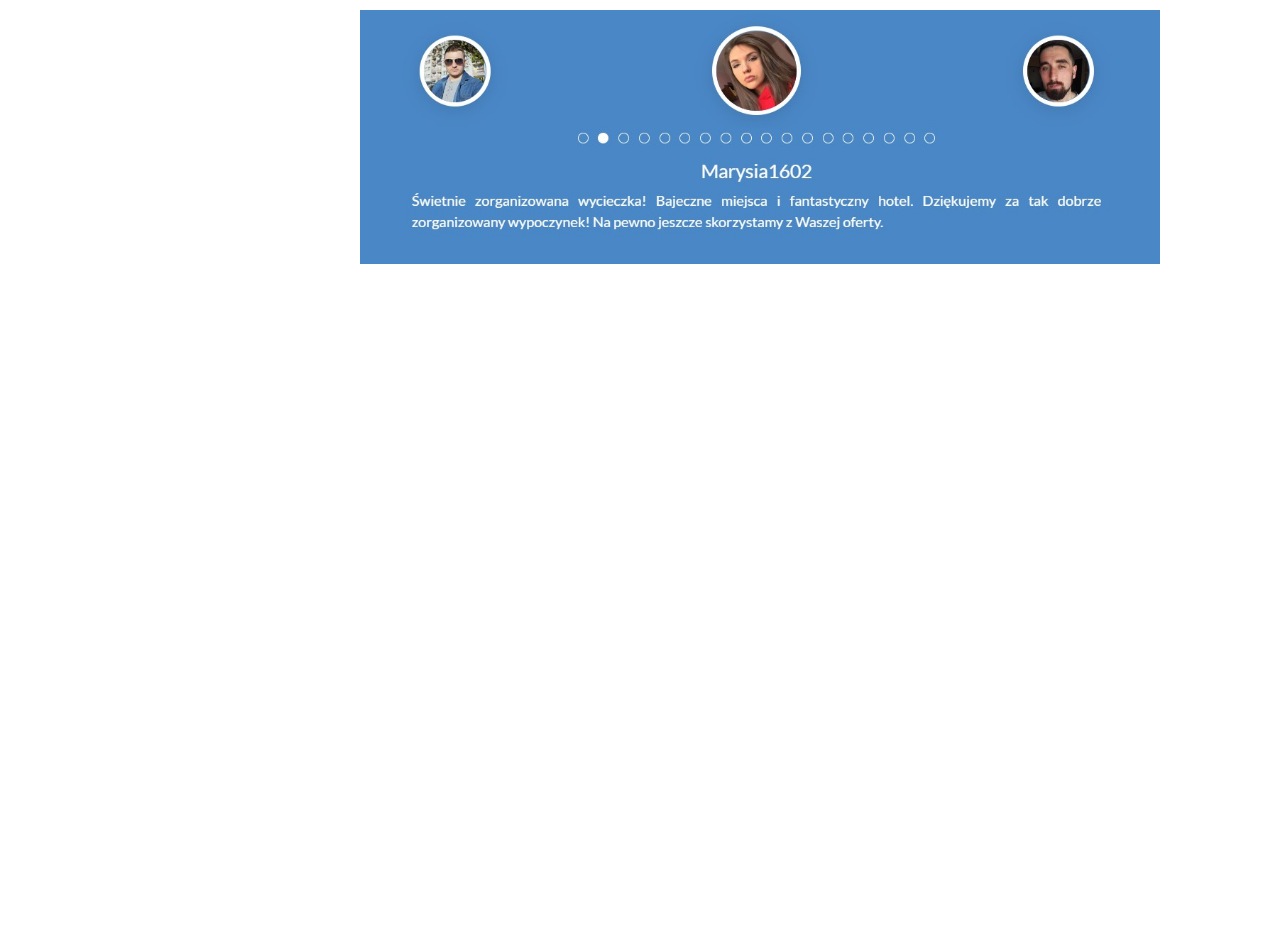
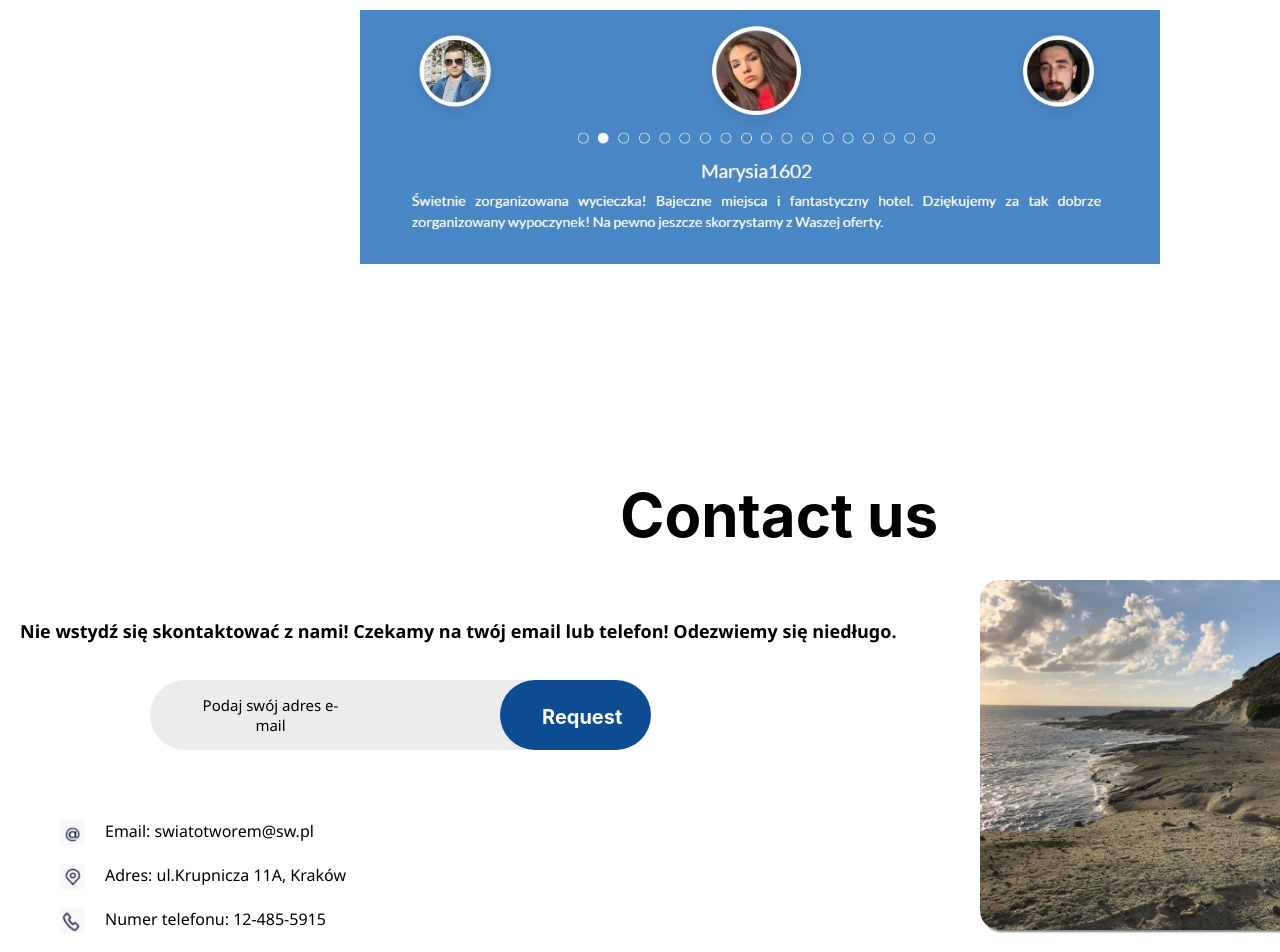
Before and after one commit to ewelinaszel/travel_agency_web_page, a plain HTML site: page html_css/Strona_glowna/strona_glowna.html in a window 1280 px wide. Shown: the part 2240-3192 px from the top of the page. Before the commit the page ends 2504 px from the top, so only its background shows below. Drawn offline with nearby package versions, Linux system fonts and the light colour scheme.

Commit message:
Add contact us paragraph

```diff
--- a/html_css/Strona_glowna/strona_glowna.html
+++ b/html_css/Strona_glowna/strona_glowna.html
@@ -40,7 +40,7 @@
 
             <div class ="in_touch_para">
                 <h2>Pozostań z nami w kontakcie</h2>
-                <p>Dołącz do naszej społeczności. Będziesz na bieżąco z najnowszymi pomysłami wycieczek!</p>
+                <p>Dołącz do naszej społeczności. Będziesz na bieżąco z najnowszymi pomysłami wycieczek! Zapisz się na newsletter!</p>
                 <div class = "email_para">
                     <p>Podaj swój adres e-mail</p>
                 </div>
@@ -55,6 +55,31 @@
                 <img src="img/opinia.jpg">
             </div>
 
+            <div class = "contact_us">
+                <h2>Contact us</h2>
+                <div class="contact_us_txt">
+                    <p>Nie wstydź się skontaktować z nami! Czekamy na twój email lub telefon! Odezwiemy się niedługo.</p>
+                </div>
+
+                <div class = "email_para">
+                    <p>Podaj swój adres e-mail</p>
+                </div>
+                <div class ="subscribe_para">
+                    <a href="#">Request</a>
+                </div>
+                <div class="contact_us_img">
+                    <img src="img/318562506_1178359482814556_1830374186338775289_n.jpg">
+                </div>
+                <div class="contact_us_data">
+                    <img src="img/malpa.jpg" width="35px" height="35px">
+                    <p>Email: swiatotworem@sw.pl</p><br>
+                    <img src="img/lokalizacja.jpg">
+                    <p>Adres: ul.Krupnicza 11A, Kraków</p><br>
+                    <img src="img/call.jpg">
+                    <p>Numer telefonu: 12-485-5915</p><br>
+                </div>
+            </div>
+
         </div>
 
       </body>
--- a/html_css/Strona_glowna/style.css
+++ b/html_css/Strona_glowna/style.css
@@ -127,7 +127,7 @@ a:active {
     height: 45px;
     left: 168px;
     top:280px;
-    background: #D9D9D9;
+    background: #0d4c92;
     border-radius: 20px;
   }
   .main .philosophy .read_more a{
@@ -145,7 +145,7 @@ a:active {
     display: flex;
     align-items: center;
     text-align: center;
-    color: #000000;
+    color: #ffffff;
   }
   .main .philosophy .read_more a:hover{
     color: grey;
@@ -200,8 +200,8 @@ color: #000000;
     position: absolute;
     width: 500px;
     height: 70px;
-    left: 700px;
-    top: 150px;
+    left: 800px;
+    top: 180px;
 
     background: #FFFFFF;
     border-radius: 40px;
@@ -223,10 +223,10 @@ color: #000000;
     position: absolute;
     width: 150.5px;
     height: 70px;
-    left: 1050px;
-    top: 150px;
+    left: 1150px;
+    top: 180px;
 
-    background:#D9D9D9;
+    background:#0d4c92;
     border-radius: 40px;
   }
   .main .in_touch_para .subscribe_para a{
@@ -245,7 +245,7 @@ color: #000000;
     align-items: center;
     text-align: center;
 
-    color: #000000;
+    color: #fefcfc;
 
   }
   .main .in_touch_para .subscribe_para:hover{
@@ -293,3 +293,126 @@ color: #000000;
     left: 360px;
     top: 2250px;
 }
+.main .contact_us{
+  position: absolute;
+  width: 1600px;
+  height: 300px;
+  left: 0px;
+  top: 2800px;
+
+  background:  #ffffff;
+
+}
+.main .contact_us h2{
+
+  position: absolute;
+  width: 514px;
+  height: 71px;
+  left: 620px;
+  top: -80px;
+
+  font-family: 'Inter';
+    font-style: normal;
+    font-weight: 700;
+    font-size: 60px;
+    line-height: 77px;
+    display: flex;
+    align-items: center;
+    text-align: center;
+
+    color: #000000;
+}
+.main .contact_us .contact_us_txt p{
+  position: absolute;
+  width: 900px;
+  height: 81px;
+  left: 20px;
+  top: 30px;
+
+    font-style: normal;
+    font-weight: 700;
+    font-size: 18px;
+    line-height: 20px;
+    display: flex;
+    align-items: center;
+    text-align: center;
+
+    color: #000000;
+}
+.main .contact_us .email_para{
+  position: absolute;
+  width: 500px;
+  height: 70px;
+  left: 150px;
+  top: 120px;
+
+  background: #ececec;
+  border-radius: 40px;
+}
+.main .contact_us .email_para p{
+  position: absolute;
+  width: 151px;
+  height: 24px;
+  left: 45px;
+  top: 23px;
+  font-style: normal;
+  font-weight: 100;
+  font-size: 15px;
+  display: flex;
+  align-items: center;
+  text-align: center;
+}
+.main .contact_us .subscribe_para{
+  position: absolute;
+  width: 150.5px;
+  height: 70px;
+  left: 500px;
+  top: 120px;
+
+  background:#0d4c92;
+  border-radius: 40px;
+}
+.main .contact_us .subscribe_para a{
+  position: absolute;
+  width: 110px;
+  height: 24px;
+  left: 42px;
+  top: 25px;
+
+  font-family: 'Inter';
+  font-style: normal;
+  font-weight: 700;
+  font-size: 20px;
+  line-height: 24px;
+  display: flex;
+  align-items: center;
+  text-align: center;
+
+  color: #fefbfb;
+
+}
+.main .contact_us .subscribe_para:hover{
+  background-color:#959191;
+}
+.main .contact_us .contact_us_img img{
+  position: absolute;
+  width: 500px;
+  height: 350px;
+  top:20px;
+  left:980px;
+  border-radius: 20px;
+  box-shadow:gray 2px 2px 2px ;
+}
+.main .contact_us .contact_us_data{
+  position: absolute;
+  top:260px;
+  left:60px;
+  width: 300px;
+}
+
+.main .contact_us .contact_us_data img{
+  height: 25px;
+  width: 25px;
+  float: left;
+  margin-right: 20px;
+}
```
Also changed, not shown: html_css/Strona_glowna/img/call.jpg (added), html_css/Strona_glowna/img/lokalizacja.jpg (added), html_css/Strona_glowna/img/malpa.jpg (added).
